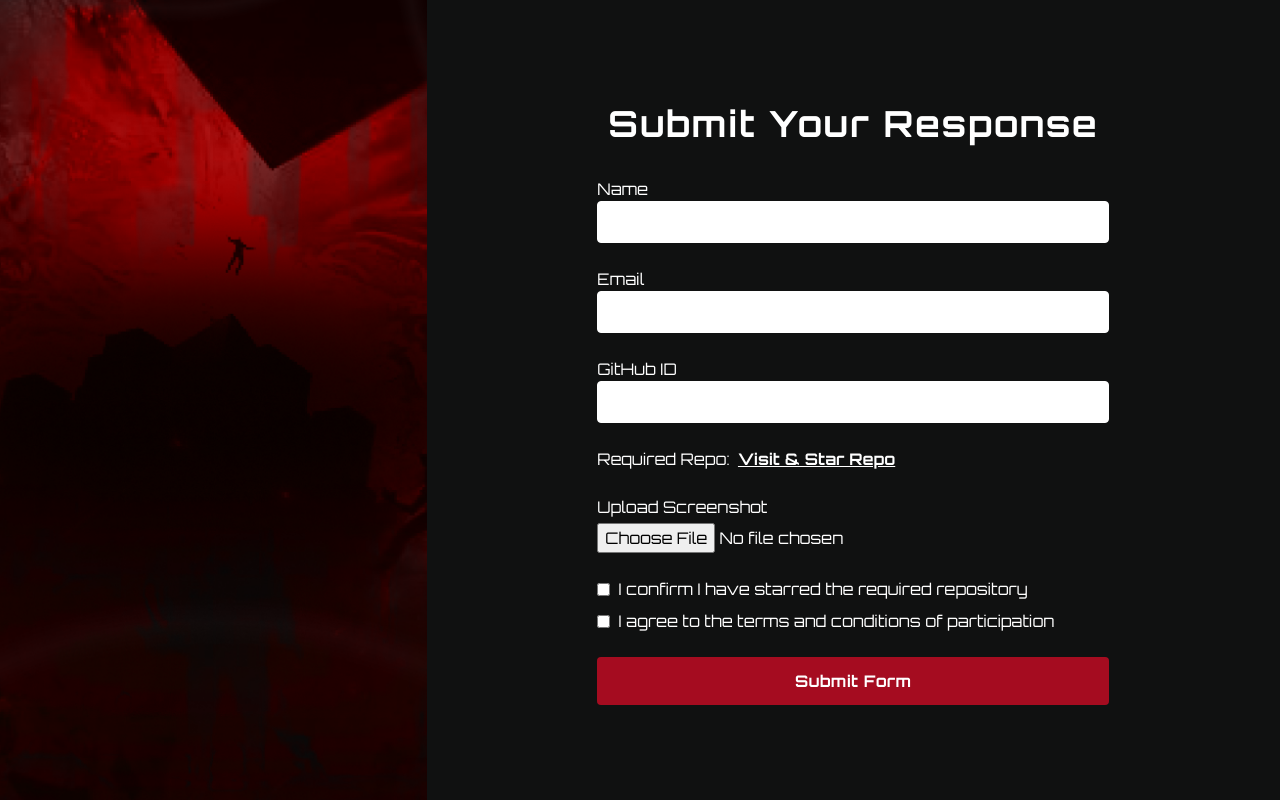
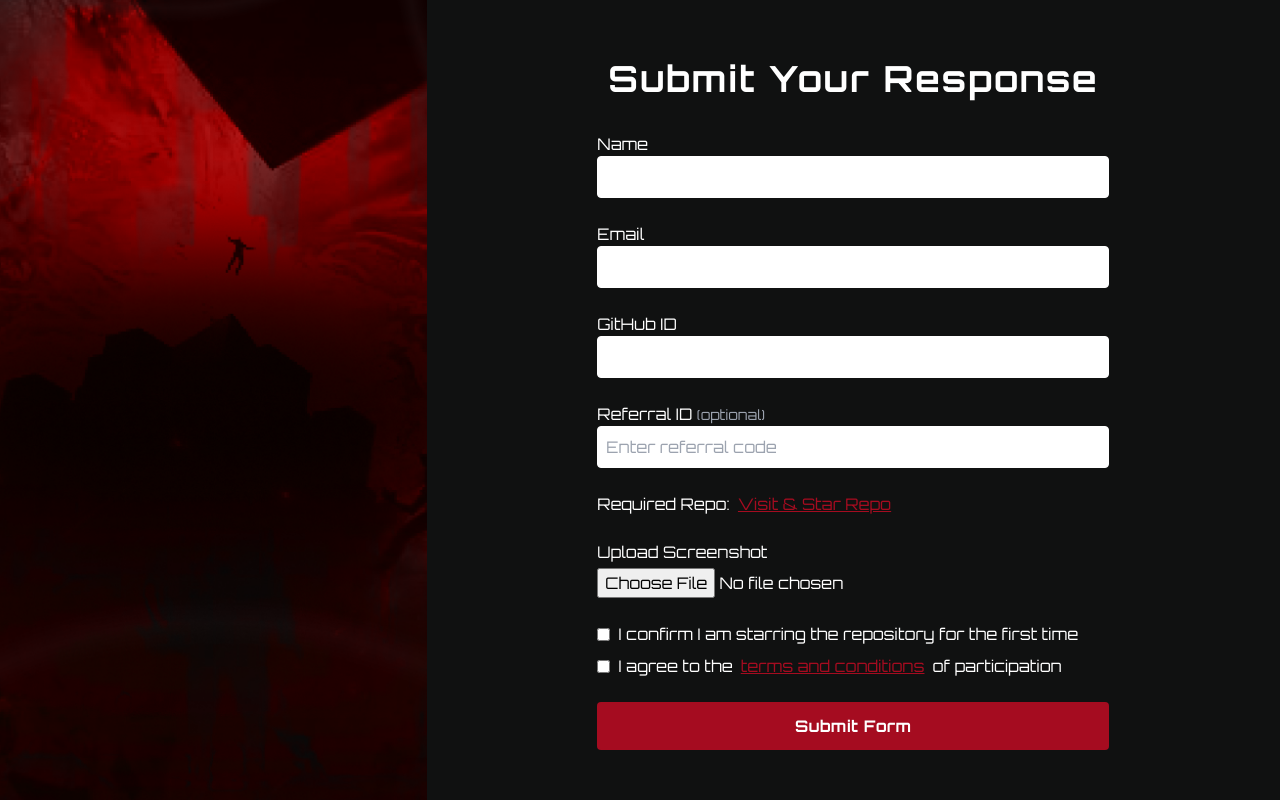
Before and after one commit to FidhaAhamed/Star, a React (Vite) app: page /form in a window 1280 px wide. Built offline with nearby package versions, Linux system fonts and the light colour scheme.

Commit message:
updated form

```diff
--- a/src/pages/Form.jsx
+++ b/src/pages/Form.jsx
@@ -1,6 +1,8 @@
 import { useEffect, useState } from "react";
-import { useSearchParams } from "react-router-dom";
+import { useSearchParams, useNavigate } from "react-router-dom";
 import { supabase } from "../lib/supabaseClient";
+import { toast } from "react-toastify";
+import "react-toastify/dist/ReactToastify.css";
 
 const CLOUDINARY_UPLOAD_PRESET = "StarFormOrkes";
 const CLOUDINARY_CLOUD_NAME = "dznnbdrzo";
@@ -8,14 +10,18 @@ const REPO_URL = "https://github.com/conductor-oss/conductor";
 
 const Form = () => {
   const [params] = useSearchParams();
+  const navigate = useNavigate();
+
   const name = params.get("name");
   const email = params.get("email");
   const github = params.get("github");
 
+  const [referral, setReferral] = useState("");
   const [screenshot, setScreenshot] = useState(null);
   const [preview, setPreview] = useState(null);
   const [compliance1, setCompliance1] = useState(false);
   const [compliance2, setCompliance2] = useState(false);
+  const [loading, setLoading] = useState(false);
 
   useEffect(() => {
     if (screenshot) {
@@ -29,58 +35,64 @@ const Form = () => {
 
   const uploadToCloudinary = async (file) => {
     const formData = new FormData();
-  // The backend's multer middleware expects the field name to be 'screenshot'
     formData.append("screenshot", file);
 
-  // Send the file to your own backend server's endpoint
-  const res = await fetch("/api/upload", { // <<< FIX
+    const res = await fetch(`${import.meta.env.VITE_API_BASE_URL}/api/upload`, {
       method: "POST",
       body: formData,
     });
 
     if (!res.ok) {
-    throw new Error('Failed to upload screenshot to the server.');
+      throw new Error("Failed to upload screenshot to the server.");
     }
 
     const data = await res.json();
-  return data.url; // Your backend endpoint returns { url: '...' }
+    return data.url;
   };
 
   const handleSubmit = async (e) => {
     e.preventDefault();
 
     if (!compliance1 || !compliance2 || !screenshot) {
-    alert("Please complete all required fields.");
+      toast.error("Please complete all required fields.");
       return;
     }
 
+    setLoading(true);
+
     try {
-    console.log("📤 Uploading to Cloudinary...");
       const image_url = await uploadToCloudinary(screenshot);
-    console.log("✅ Cloudinary response:", image_url);
 
       if (!image_url) {
         throw new Error("Cloudinary upload failed – no image URL returned");
       }
 
-    const submittedData = { name, email, github, image_url };
-    console.log("🛠 Inserting into Supabase:", submittedData);
+      const submittedData = {
+        name,
+        email,
+        github,
+        image_url,
+        referral_id: referral || null,
+      };
 
       const { error } = await supabase.from("submissions").insert([submittedData]);
 
       if (error) {
-      console.error("❌ Supabase insert error:", error);
+        if (error.code === "23505") {
+          toast.error("You have already submitted this form.");
+          return;
+        }
         throw error;
       }
 
-    alert("✅ Submission successful!");
-    window.location.href = "/";
+      navigate("/submission-success");
     } catch (err) {
       console.error("❌ Submission error:", err);
-    alert("Submission failed. Check console for details.");
+      toast.error("Something went wrong. Please try again.");
+    } finally {
+      setLoading(false);
     }
   };
-
 
   const isFormValid = compliance1 && compliance2 && screenshot;
 
@@ -89,9 +101,7 @@ const Form = () => {
       {/* Top/Left Image */}
       <div className="w-full lg:w-1/3">
         <picture>
-        {/* Image for mobile & tablet */}
           <source media="(max-width: 1023px)" srcSet="/Images/form-bg.png" />
-        {/* Image for desktop */}
           <img
             src="/Images/form-bg-desk.png"
             alt="Star Gated"
@@ -137,6 +147,20 @@ const Form = () => {
             />
           </div>
 
+          {/* Referral ID (Optional) */}
+          <div>
+            <label className="block text-white font-medium">
+              Referral ID <span className="text-sm text-gray-400">(optional)</span>
+            </label>
+            <input
+              type="text"
+              value={referral}
+              onChange={(e) => setReferral(e.target.value)}
+              placeholder="Enter referral code"
+              className="w-full p-2 border border-white rounded bg-white text-primary-black"
+            />
+          </div>
+
           {/* Repo Link */}
           <div className="flex items-center gap-2">
             <label className="text-white font-medium">Required Repo:</label>
@@ -144,7 +168,7 @@ const Form = () => {
               href={REPO_URL}
               target="_blank"
               rel="noopener noreferrer"
-            className="text-white underline font-semibold"
+              className="text-primary-red underline hover:opacity-80"
             >
               Visit & Star Repo
             </a>
@@ -177,7 +201,7 @@ const Form = () => {
                 onChange={() => setCompliance1(!compliance1)}
                 className="accent-primary-red"
               />
-            I confirm I have starred the required repository
+              I confirm I am starring the repository for the first time
             </label>
             <label className="flex items-center gap-2">
               <input
@@ -186,27 +210,39 @@ const Form = () => {
                 onChange={() => setCompliance2(!compliance2)}
                 className="accent-primary-red"
               />
-            I agree to the terms and conditions of participation
+              I agree to the{" "}
+              <a
+                href="https://github.com/IEEE-MACE-SB/Starter_terms_and_conditions/blob/main/README.md"
+                target="_blank"
+                rel="noopener noreferrer"
+                className="underline text-primary-red hover:opacity-80"
+              >
+                terms and conditions
+              </a>{" "}
+              of participation
             </label>
           </div>
 
           {/* Submit */}
           <button
             onClick={handleSubmit}
-          disabled={!isFormValid}
-          className={`w-full py-3 rounded font-bold tracking-wide text-white ${
-            isFormValid
+            disabled={!isFormValid || loading}
+            className={`w-full py-3 rounded font-bold tracking-wide text-white flex items-center justify-center ${
+              isFormValid && !loading
                 ? "bg-primary-red hover:opacity-70 transition"
                 : "bg-primary-red cursor-not-allowed"
             }`}
           >
-          Submit Form
+            {loading ? (
+              <div className="animate-spin border-4 border-white border-t-transparent rounded-full h-5 w-5"></div>
+            ) : (
+              "Submit Form"
+            )}
           </button>
         </div>
       </div>
     </div>
   );
-
 };
 
 export default Form;
```
Lines whose indentation alone changed are shown as unchanged.
